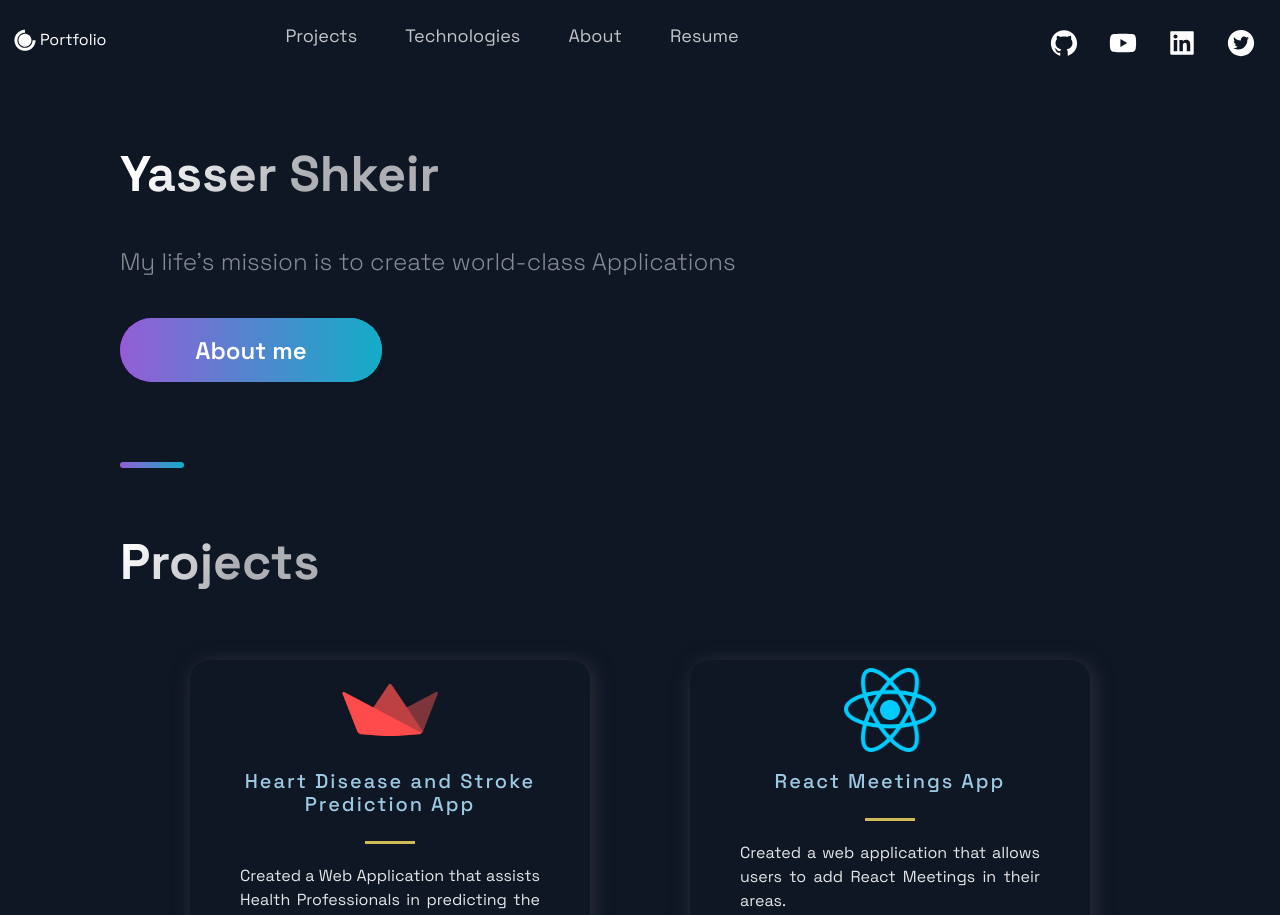
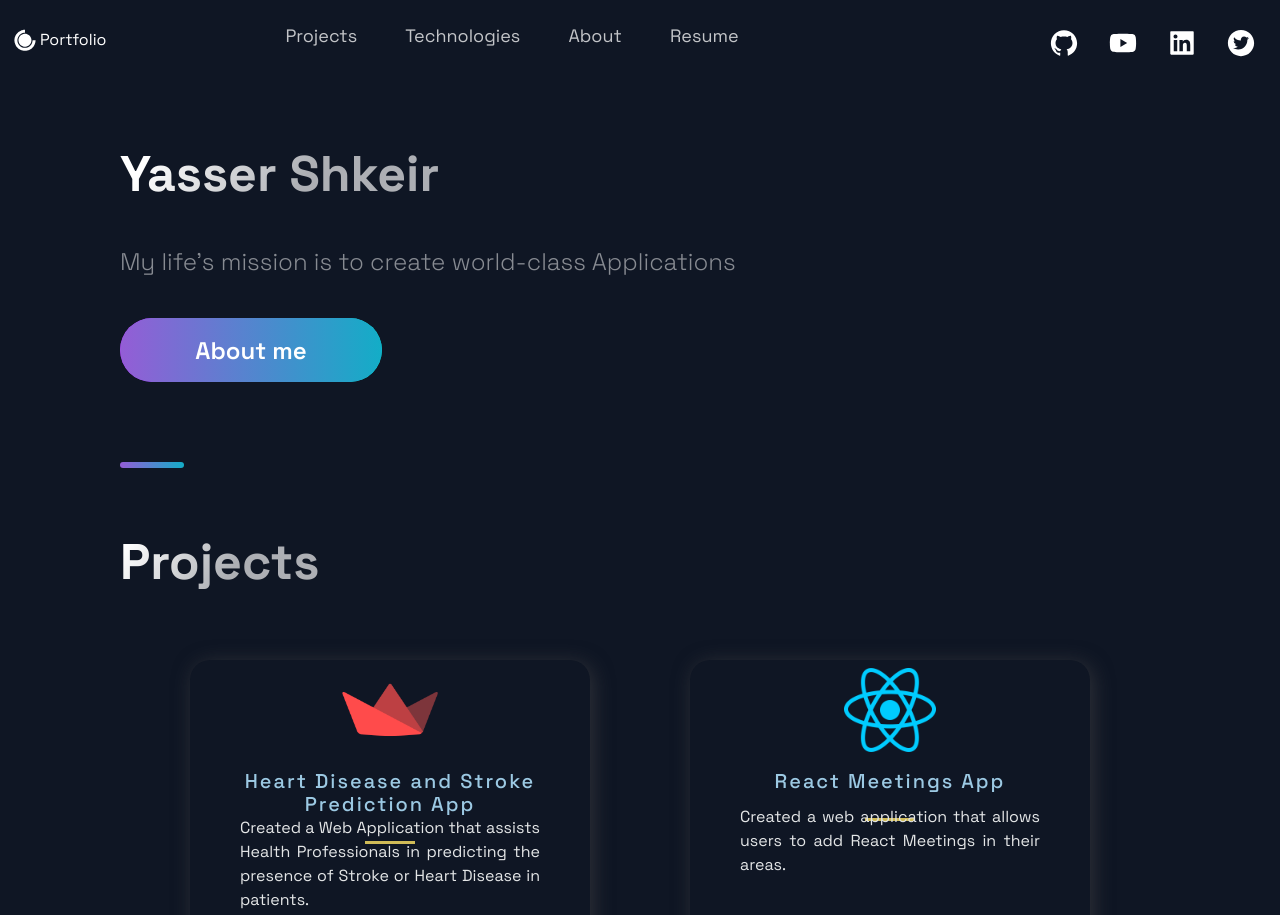
Before and after one commit to YasserShkeir/portfolio, a Next.js app: page / in a window 1280 px wide. Shown: the top 915 px of the page. Built offline with nearby package versions, Linux system fonts and the light colour scheme.

Commit message:
edit projects n10

```diff
--- a/src/components/Projects/ProjectsStyles.js
+++ b/src/components/Projects/ProjectsStyles.js
@@ -67,6 +67,10 @@ export const Intro = styled.div`
 `;
 
 export const CardInfo = styled.p`
+  top: 50%;
+  -ms-transform: translateY(-50%);
+  transform: translateY(-50%);
+
   width: 100%;
   padding: 0 50px;
   color: #e4e6e7;
--- a/src/constants/projects.js
+++ b/src/constants/projects.js
@@ -2,7 +2,7 @@ const projects = [
   {
     title: "Heart Disease and Stroke Prediction App",
     description:
-      "Created a Web Application that assists Health Professionals in predicting the presence of Stroke or Heart Disease in patients",
+      "Created a Web Application that assists Health Professionals in predicting the presence of Stroke or Heart Disease in patients.",
     image: "/images/streamlit.webp",
     tags: ["Python", "Machine Learning", "Streamlit"],
     source: "https://github.com/YasserShkeir/ML_HeartDisease_and_Stroke",
```
